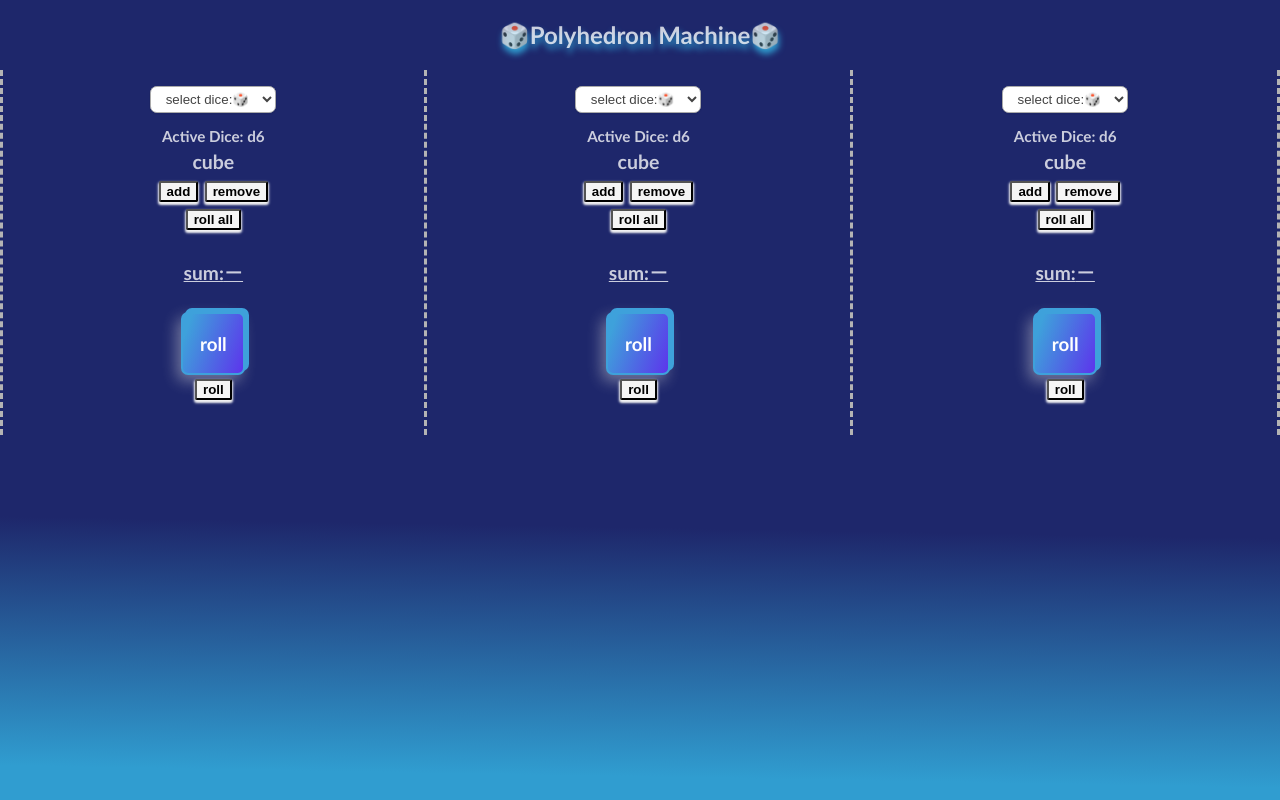
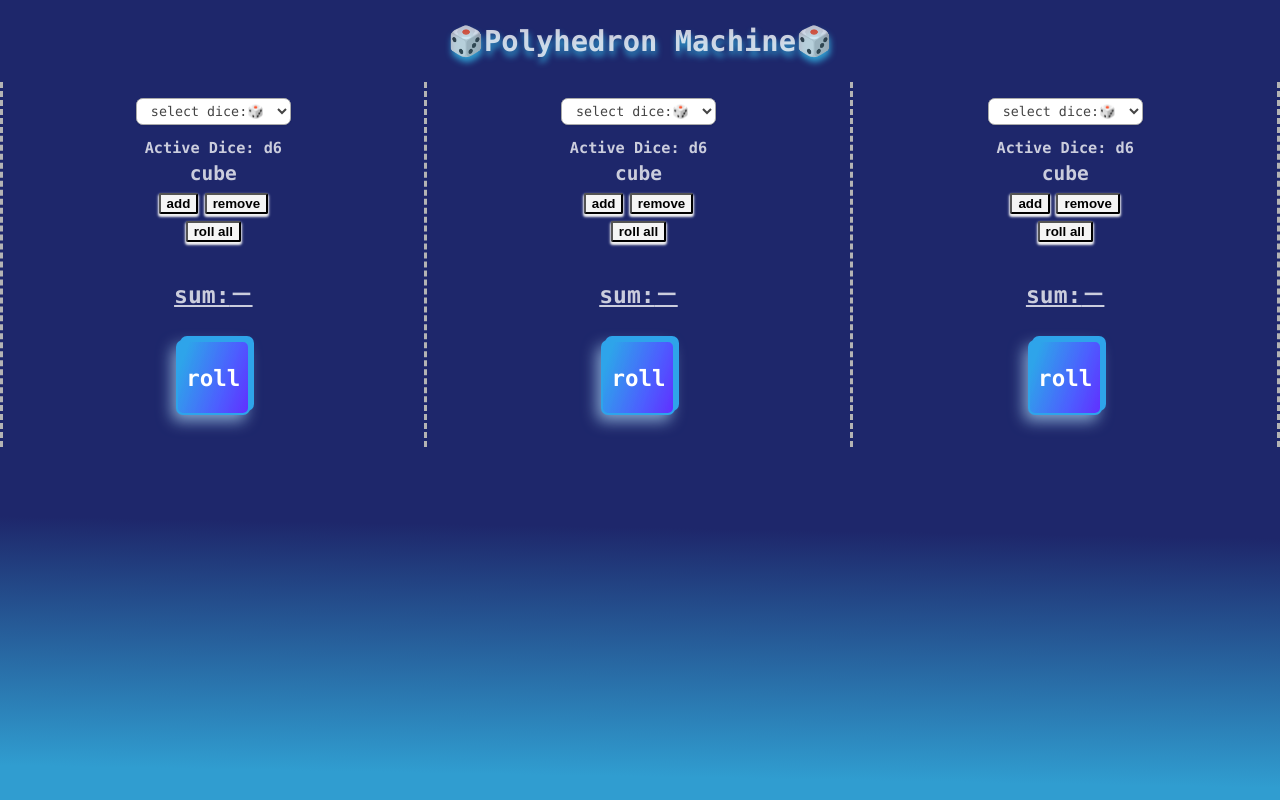
Before and after one commit to hazieon/PolyhedronMachine, a React (Create React App) app: page / in a window 1280 px wide. Built offline with nearby package versions, Linux system fonts and the light colour scheme.

Commit message:
STYLES UPDATES - removed buttons, changed fonts, increased contrast

```diff
--- a/src/App.css
+++ b/src/App.css
@@ -17,6 +17,7 @@ body {
 }
 
 .App {
+  font-size: larger;
   text-align: center;
   justify-content: center;
   place-items: center;
@@ -33,6 +34,7 @@ body {
 .heading {
   text-shadow: 1px 5px 6px rgb(48, 157, 208);
   user-select: none;
+  font-family: "Augie", "Consolas";
 }
 
 .selectContainer {
@@ -56,6 +58,7 @@ body {
   box-shadow: 0 1px 0 1px rgba(0, 0, 0, 0.04);
   border-radius: 0.5em;
   background-color: #fff;
+  font-family: "Augie", "Consolas";
 }
 .select option {
   border-radius: 30px;
--- a/src/components/dice/index.js
+++ b/src/components/dice/index.js
@@ -95,10 +95,10 @@ function Dice({ type }) {
       {diceArr.map((d, i) => {
         return (
           <>
-            <div key={i} className={styles.dice}>
+            <div key={i} onClick={() => randomRoll(i)} className={styles.dice}>
               <h3>{d.roll}</h3>
             </div>
-            <button onClick={() => randomRoll(i)}>roll </button>
+            {/* <button >roll </button> */}
           </>
         );
       })}
--- a/src/components/dice/index.module.css
+++ b/src/components/dice/index.module.css
@@ -6,14 +6,14 @@
 .dice {
   text-align: center;
   margin: auto;
-  margin-top: 0.5rem;
+  margin-bottom: 1.5rem;
   border: 2px solid black;
   box-shadow: 5px 5px 3px 2px slategrey;
   border-radius: 7px;
-  width: 60px;
+  width: 70px;
   height: fit-content;
   user-select: none;
-
+  cursor: pointer;
   color: #fff;
   font-weight: bold;
   background-color: rgba(62, 161, 219, 1);
@@ -25,13 +25,14 @@
   );
 
   box-shadow: 4px -4px 0px rgba(62, 161, 219, 1),
-    -4px 6px 15px rgba(219, 219, 219, 0.452);
+    -4px 6px 15px rgba(189, 226, 252, 0.671);
   /* box-shadow: 4px -4px 0px rgba(62, 161, 219, 1), */
+  filter: saturate(1.2);
 }
 .dice:hover {
   filter: saturate(1.5);
   box-shadow: 4px -4px 0px rgba(62, 161, 219, 1),
-    -4px 6px 15px rgba(245, 245, 245, 0.658);
+    -4px 6px 16px rgb(193, 229, 255);
   transform: rotate(10deg);
   transform: rotate(-10deg);
 }
--- a/src/index.css
+++ b/src/index.css
@@ -1,6 +1,7 @@
 body {
   margin: 0;
-  font-family: "Trebuchet MS", "Tahoma";
+  font-family: "Augie", "Consolas", "moon flower", "Trebuchet MS", "Tahoma";
+
   -webkit-font-smoothing: antialiased;
   -moz-osx-font-smoothing: grayscale;
   /* background-color: rgb(44, 44, 44); */
```
